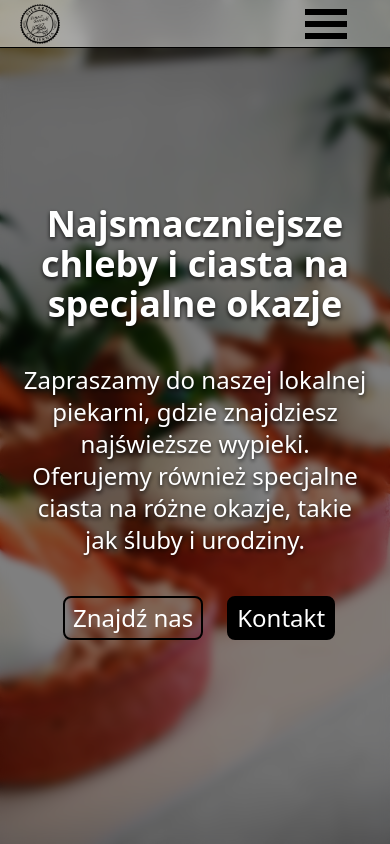
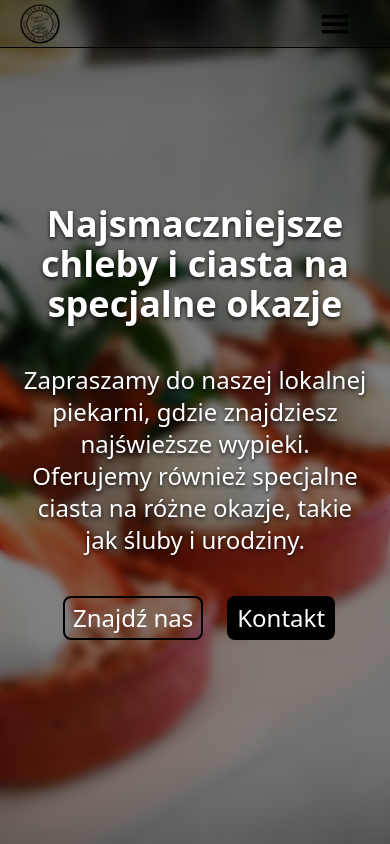
Before and after one commit to DawoThePony/DawoThePony.github.io, a React (Vite) app: page / in a window 390 px wide. Shown: the top 844 px of the page. Built offline with nearby package versions, Linux system fonts and the light colour scheme.

Commit message:
fixed desktop layout

```diff
--- a/src/App.jsx
+++ b/src/App.jsx
@@ -10,7 +10,7 @@ const Link = ({destination, style, name}) => <a href={destination} className={st
 function App() {
     return ( <> <div  className=" bg-[#fafafa]">
             {/*************** Nav Section *****************/}
-            <div className="ssm:h-12 md:h-auto md:flex z-50 w-screen fixed flex items-center justify-between text-black py-2 md:px-20 border-b-[1px] border-black backdrop-blur-lg bg-[#fafafa] bg-opacity-50 text-nowrap">
+            <div className="ssm:h-12 md:h-auto md:flex z-50 w-screen fixed flex items-center justify-between text-black py-2 md:px-20 border-b-[1px] border-black backdrop-blur-md md:bg-[#fafafa] md:bg-opacity-50 text-nowrap">
                 <div className="md:flex items-center md:justify-start md:w-full">
                     <a href="#" className="px-5 pr-10 md:flex items-center text-center">
                         <img src="/logo_czarne.png" alt="Logo" className="ssm:h-10 ssm:ml-5 md:m-0 md:h-20 md:mr-10"/>
@@ -29,7 +29,7 @@ function App() {
                     <a href="#Contact"className='border-black border-2 px-2 mx-3 bg-black text-white hover:cursor-pointer rounded-lg p-1'>Kontakt</a>
                 </div>
                 <div className="ssm:flex justify-end md:hidden">
-                    <GiHamburgerMenu className=" text-5xl m-10"/>
+                    <GiHamburgerMenu className=" text-3xl m-10"/>
                 </div>
             </div>
             {/*************** Hero Section *****************/}
@@ -190,7 +190,8 @@ function App() {
                         </div>
                     </div>
                     {/* Right side */}
-                    <div className=" md:w-1/2 grid md:grid-cols-2 m-auto gap-5 justify-items-center ssm:m-5 md:m-0">
+                    <div className=" min-h-screen flex flex-col justify-center">
+                        <div className=" grid md:grid-cols-2 m-auto md:h-min gap-5 justify-items-center ssm:m-5 md:m-0">
                             <img
                             src="/product1.jpg"
                             alt="placeholder"
@@ -203,6 +204,7 @@ function App() {
                             src="/product3.jpg"
                             alt="placeholder"
                             className="rounded-lg object-cover md:col-span-2 h-96 w-full"/>
+                        </div>
                     </div>
             </div>
             {/* ************** Shops Section **************** */}
```
Also changed, not shown: 4 other files (tests, documents, lock files or other folders). Lines whose indentation alone changed are shown as unchanged.
